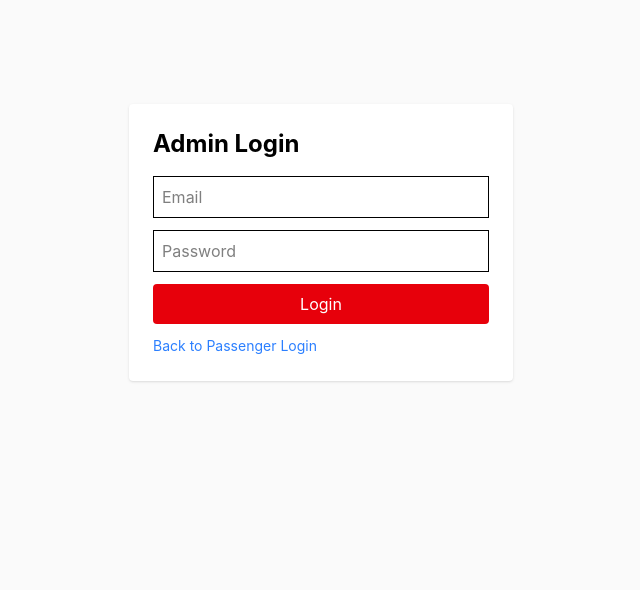
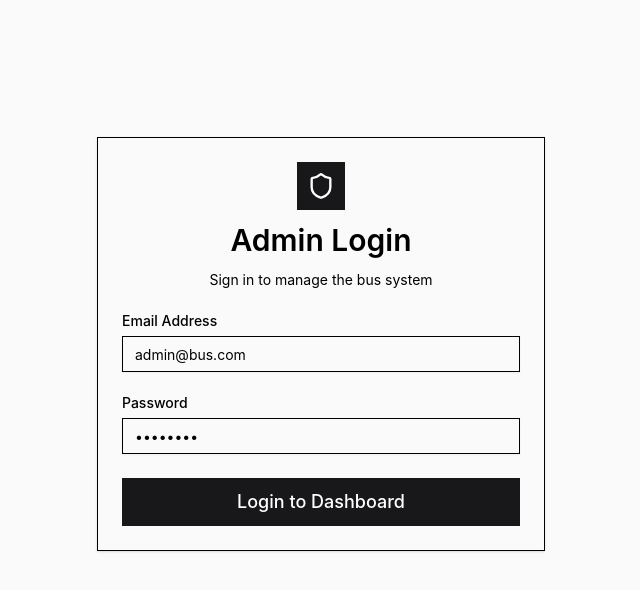
Before and after one commit to ChathuniRathnayake/Bus_Ticket_Issuing_App, a React (Vite) app in the folder web/bus-frontend/bus-ticketing/: page /admin-login in a window 1280 px wide. Shown: the top 590 px of the page, without its empty margins (319-959 px from the left). Built offline with nearby package versions, Linux system fonts and the light colour scheme.

Commit message:
Update AdminLogin.jsx

```diff
--- a/web/bus-frontend/bus-ticketing/src/Admin/AdminLogin.jsx
+++ b/web/bus-frontend/bus-ticketing/src/Admin/AdminLogin.jsx
@@ -1,84 +1,76 @@
 import { useState } from "react";
-import { getAuth, signInWithEmailAndPassword } from "firebase/auth";
-import { app } from "../firebase"; // Adjust path if needed
+import { useNavigate } from "react-router-dom";
+import { Card, CardContent, CardDescription, CardHeader, CardTitle } from "@/components/ui/card";
+import { Button } from "@/components/ui/button";
+import { Input } from "@/components/ui/input";
+import { Label } from "@/components/ui/label";
+import { Shield } from "lucide-react";
 
-const auth = getAuth(app);
-
-export default function AdminLogin({ goPassenger }) {
+export default function AdminLogin() {
   const [email, setEmail] = useState("");
   const [password, setPassword] = useState("");
-  const [message, setMessage] = useState("");
+  const [loading, setLoading] = useState(false);
+  const navigate = useNavigate();
 
-  const handleLogin = async () => {
-    setMessage("");
-
-    try {
-      // 1️⃣ Sign in with Firebase Auth
-      const userCredential = await signInWithEmailAndPassword(auth, email, password);
-
-      // 2️⃣ Get Firebase ID token
-      const idToken = await userCredential.user.getIdToken();
-
-      // 3️⃣ Send token to backend
-      const res = await fetch("http://localhost:5000/api/admin/login", {
-        method: "POST",
-        headers: { "Content-Type": "application/json" },
-        body: JSON.stringify({ idToken }),
-      });
-
-      const data = await res.json();
-
-      if (res.ok) {
-        setMessage("✅ Login successful!");
-        console.log("Backend response:", data);
-
-        // Save token for later API requests
-        localStorage.setItem("adminToken", idToken);
-      } else {
-        setMessage("❌ " + data.message);
+  const handleLogin = () => {
+    if (!email || !password) {
+      alert("Please fill all fields");
+      return;
     }
 
-    } catch (error) {
-      console.error(error);
-      setMessage("❌ Invalid email or password");
-    }
+    setLoading(true);
+
+    setTimeout(() => {
+      setLoading(false);
+      alert("✅ Login Successful!");
+      navigate("/admin-dashboard");
+    }, 800);
   };
 
   return (
-    <div className="w-96 p-6 bg-white rounded shadow m-auto mt-20">
-      <h1 className="text-2xl font-bold mb-4">Admin Login</h1>
+    <div className="flex min-h-[80vh] items-center justify-center">
+      <Card className="w-full max-w-md">
+        <CardHeader className="space-y-1 text-center">
+          <div className="mx-auto w-12 h-12 bg-zinc-900 text-white rounded-2xl flex items-center justify-center">
+            <Shield className="h-7 w-7" />
+          </div>
+          <CardTitle className="text-3xl">Admin Login</CardTitle>
+          <CardDescription>Sign in to manage the bus system</CardDescription>
+        </CardHeader>
 
-      <input
+        <CardContent className="space-y-6">
+          <div className="space-y-2">
+            <Label htmlFor="email">Email Address</Label>
+            <Input
+              id="email"
               type="email"
-        placeholder="Email"
+              placeholder="admin@bus.com"
               value={email}
               onChange={(e) => setEmail(e.target.value)}
-        className="w-full p-2 border mb-3"
             />
+          </div>
 
-      <input
+          <div className="space-y-2">
+            <Label htmlFor="password">Password</Label>
+            <Input
+              id="password"
               type="password"
-        placeholder="Password"
+              placeholder="••••••••"
               value={password}
               onChange={(e) => setPassword(e.target.value)}
-        className="w-full p-2 border mb-3"
             />
+          </div>
 
-      <button
-        className="w-full p-2 bg-red-600 text-white rounded"
+          {/* Fixed: Text is now clearly visible */}
+          <Button
             onClick={handleLogin}
+            disabled={loading}
+            className="w-full h-12 bg-zinc-900 hover:bg-black text-white text-lg cursor-pointer"
           >
-        Login
-      </button>
-
-      <button
-        className="text-sm text-blue-500 mt-3"
-        onClick={goPassenger}
-      >
-        Back to Passenger Login
-      </button>
-
-      {message && <p className="mt-3">{message}</p>}
+            {loading ? "Logging in..." : "Login to Dashboard"}
+          </Button>
+        </CardContent>
+      </Card>
     </div>
   );
 }
```
Lines whose indentation alone changed are shown as unchanged.
